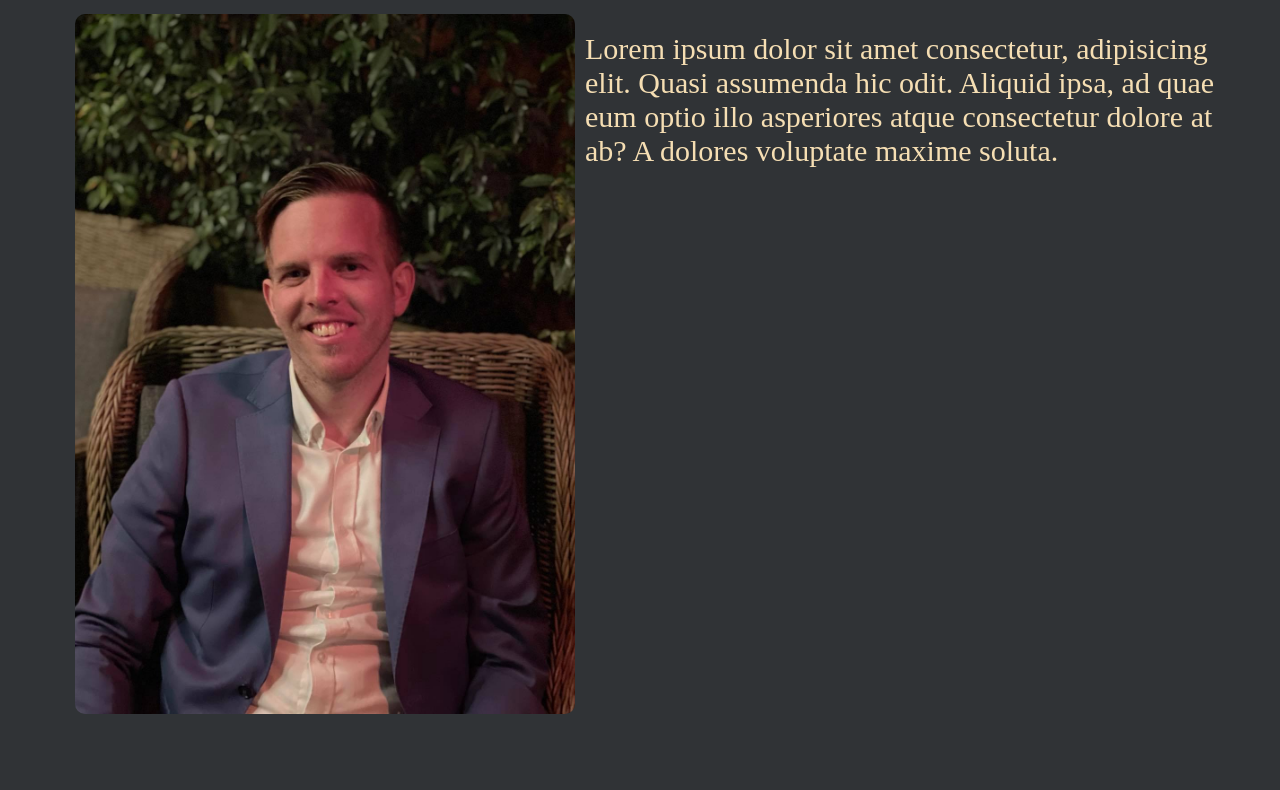
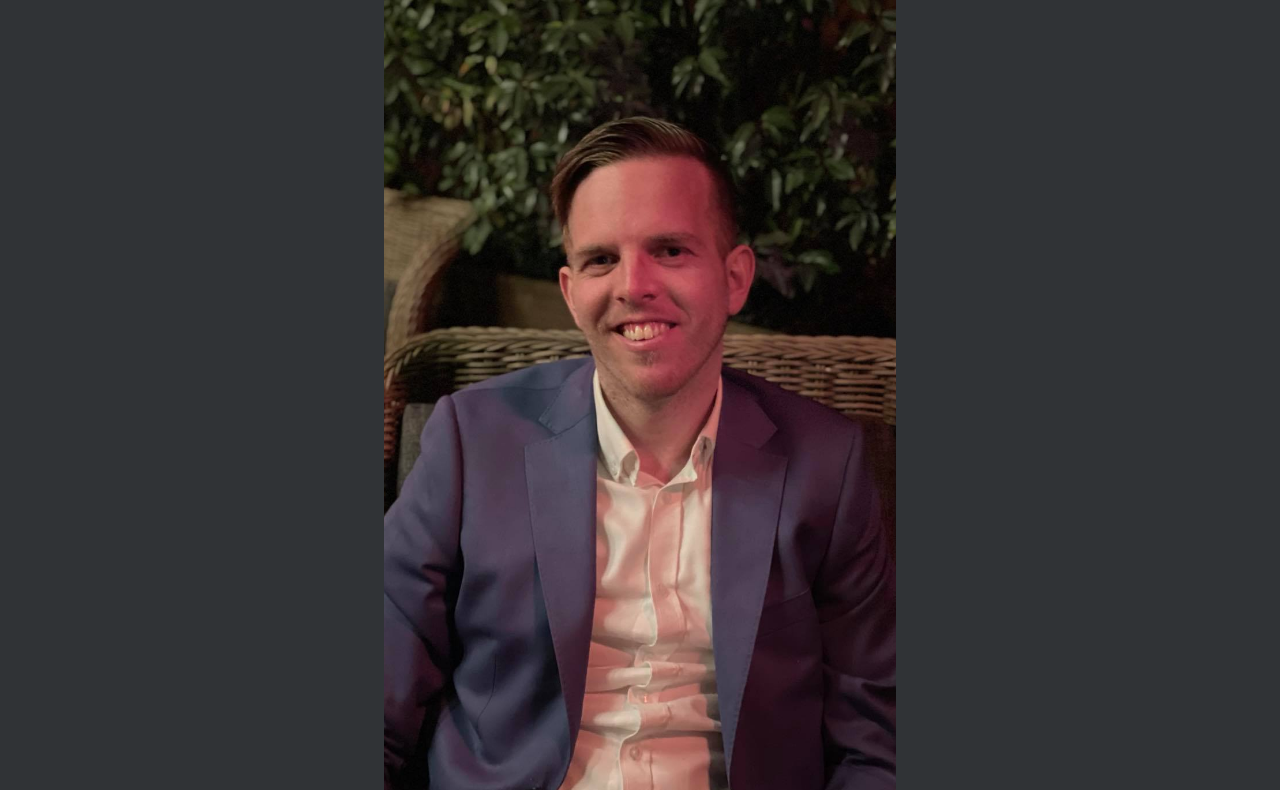
Before and after one commit to Ole994/portfolio, a plain HTML site: page about.html in a window 1280 px wide. Shown: the part 184-974 px from the top of the page. Before the commit the page ends 898 px from the top, so only its background shows below. Drawn offline with Linux system fonts and the light colour scheme.

Commit message:
slutt-tirsdag

```diff
--- a/about.html
+++ b/about.html
@@ -15,22 +15,24 @@
     <title>Home-page</title>
 </head>
 
-
 <body>
 
 
-<div class="backround-img-front">
+
 
 
         <header class="header-hamburger">
 
             <nav class="navbar">
-                <a href="index.html" class="nav-link"><img src="pictures/logo-porto.png" alt="logo" class="logo-picture"></a>
+                <a href="index.html" class="nav-link"><img src="pictures/logo-porto.png" alt="logo"
+                        class="logo-picture"></a>
                 <div class="social-media-links">
 
-                        <a class="social-media-size" href="https://www.facebook.com/"><i class="fa fa-facebook fa-2x"></i></a>
-                        <a class="social-media-size" href="https://www.linkedin.com/"><i class="fa fa-linkedin fa-2x"></i></a>
-                        <a class="social-media-size"  href="https://github.com/"> <i class="fa fa-github fa-2x"></i></a>
+                    <a class="social-media-size" href="https://www.facebook.com/"><i
+                            class="fa fa-facebook fa-2x"></i></a>
+                    <a class="social-media-size" href="https://www.linkedin.com/"><i
+                            class="fa fa-linkedin fa-2x"></i></a>
+                    <a class="social-media-size" href="https://github.com/"> <i class="fa fa-github fa-2x"></i></a>
 
                 </div>
                 <div class="hamburger">
@@ -70,18 +72,13 @@
             </div>
 
         </header>
-       <hr>
+        <hr class="hr-0-margin">
 
-
-
-  <div class="ole-prof-picture-homepage-flex">
-                    <img src="/pictures/profil-bilde-portofolio.jpg" class="profile-img-homepage" alt="profile picture of Ole">
-                    <p class="p-about-me-homepage">Lorem ipsum dolor sit amet consectetur, adipisicing elit. Quasi assumenda hic odit. Aliquid ipsa, ad quae eum optio illo asperiores atque consectetur dolore at ab? A dolores voluptate maxime soluta.</p>
+        <div class="h1-about-background-img">
+            <h1 class="h1-about-page">Ole Jørgen</h1>
         </div>
 
 
-
-
-</div>
         <script src="js/hamburger.js"></script>
 </body>
+</html>
--- a/css/mystyle.css
+++ b/css/mystyle.css
@@ -14,17 +14,7 @@ body {
 @import url("https://fonts.googleapis.com/css2?family=Roboto:ital,wght@0,500;1,400&display=swap");
 @import url("https://fonts.googleapis.com/css2?family=Amiri&family=Dancing+Script&family=Indie+Flower&family=Kdam+Thmor&family=Pattaya&display=swap");
 
-body {
-    position: relative;
-    margin: 0;
-    padding: 0;
-    box-sizing: border-box;
-    background-color: #303336;
-    color: white;
-    text-decoration: none;
-    font-family: "Amiri", serif;
-    font-size: 18px;
-}
+
 
 /*header and navbar*/
 
@@ -367,6 +357,20 @@ width: 100%;
 /*About*/
 
 
+.h1-about-background-img{
+    background-image: url(/pictures/profil-bilde-portofolio.jpg);
+
+    background-position: center;
+    height: 500px;
+    background-size: cover;
+    background-repeat: no-repeat;
+    width: 100%;
+    margin: auto ;
+    text-align: center;
+}
+
+
+
 /*post*/
 
 
@@ -387,51 +391,58 @@ width: 100%;
     justify-content: center;
 }
 
+.hr-0-margin{
+    margin: 0;
+}
 
 
 
-/*Desktop big*/
-@media (min-width: 1200px) {
 
 
 
-    .images-museum{
-        width: 500px;
-        width: 1000px;
-        border: 4px solid rgb(110, 153, 173);
-    }
-    .images-projects{
-        display: flex;
-        flex-direction: column;
-        justify-content: space-between;
-      height: 2000px;
-      margin-left: 5px;
-      margin-right: 12px;
+/* .h1-about-background-img{
+    background-image: url(/pictures/profil-bilde-portofolio.jpg);
+
+    background-position: center;
+    height: 500px;
+    background-size: cover;
+    background-repeat: no-repeat;
+    width: 100%;
+    margin: auto ;
+    text-align: center;
+} */
+@media (min-width: 480px){
+    .h1-about-background-img{
+    width: 100%;
+    height: 700px;
     }
 
+
+.h2-flex{
+    margin: 70px;
+    width: 700px;
+}
 }
 
+@media (min-width: 800px){
+    .h1-about-background-img{
+        width: 100%;
+        height: 900px;
+        } }
 
-@media (min-width: 480px){
-    .profile-img-homepage {
-}
 
-.h2-flex{
-
-    margin: 70px;
-    width: 700px;
-
-}
 
 @media (min-width: 994px) {
 
     a {
         font-size: 50px;
     }
-    body{
-        background-image: none;
-        background-color: none;
-    }
+
+
+    .nav-column{
+          display: flex;
+          flex-direction: column;
+      }
     .logo-picture {
         width: 100px;
     }
@@ -479,21 +490,10 @@ width: 100%;
           margin: 20px 20px 0 20px;
       }
 
-
       .image-card-homepage{
           width: 0px;
           padding: 40px;
       }
-
-
-
-
-
-      .nav-column{
-          display: flex;
-          flex-direction: column;
-      }
-
 
       /*Reiny days*/
 .border-around-project-div{
@@ -510,5 +510,40 @@ width: 100%;
 
 
 
+
+
+.h1-about-background-img{
+    display: flex;
+  justify-content:flex-start;
+
+    text-align: center;
+    width: 40%;
+    height: 900px;
+    }
+
+    .flex{
+        display: flex;
+        justify-content: flex-start;
+        width: 100%;
+    }
+
 }
-}
+
+/*Desktop big*/
+@media (min-width: 1200px) {
+
+
+    .images-museum{
+        width: 500px;
+        width: 1000px;
+        border: 4px solid rgb(110, 153, 173);
+    }
+    .images-projects{
+        display: flex;
+        flex-direction: column;
+        justify-content: space-between;
+      height: 2000px;
+      margin-left: 5px;
+      margin-right: 12px;
+    }
+    }
```
Also changed, not shown: index.html (+0 -8 lines), project1.html (+7 -2 lines). Lines whose indentation alone changed are shown as unchanged.
